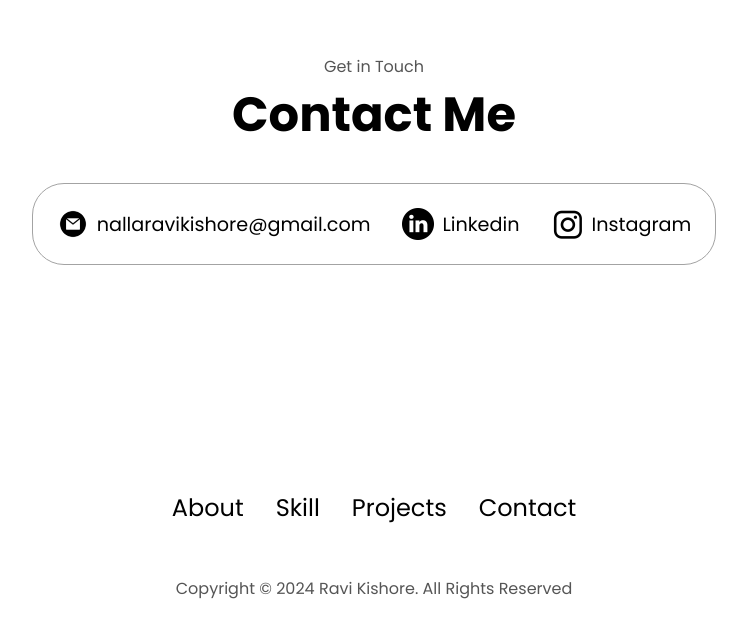
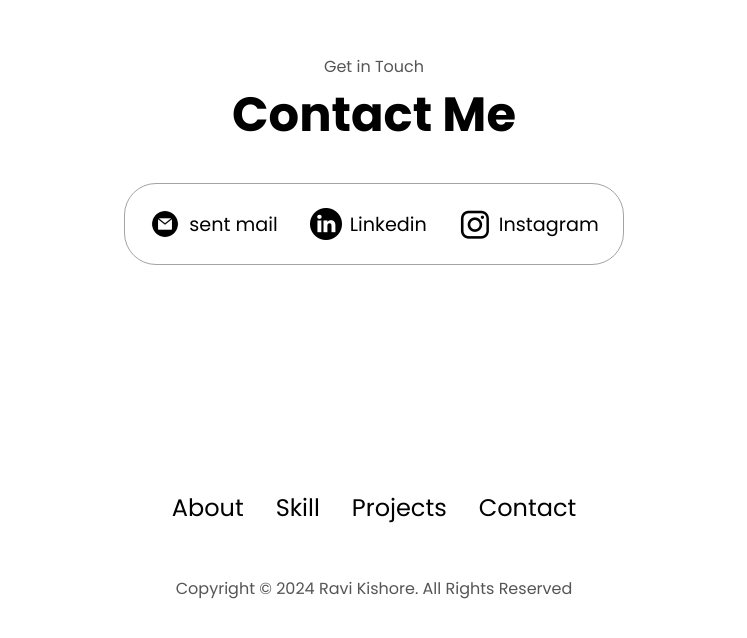
Before and after one commit to Ravi-kish/html-css-js, a plain HTML site: page index.html in a window 1280 px wide. Shown: the part 4329-4967 px from the top of the page, without its empty margins (266-1013 px from the left). Drawn offline with Linux system fonts and the light colour scheme; a script that the page names is missing.

Commit message:
Update index.html

```diff
--- a/index.html
+++ b/index.html
@@ -285,7 +285,7 @@
                 <img src="./assets/email.png" alt="email icon"
                 class="icon contact-icon"
                 />
-                <p><a href="nallaravikishore@gmail.com">nallaravikishore@gmail.com</a></p>
+                <p><a href="nallaravikishore@gmail.com">sent mail</a></p>
             </div>
                 <div class="contact-info-container">
                     <img src="./assets/linkedin.png" alt="linked icon"
```
